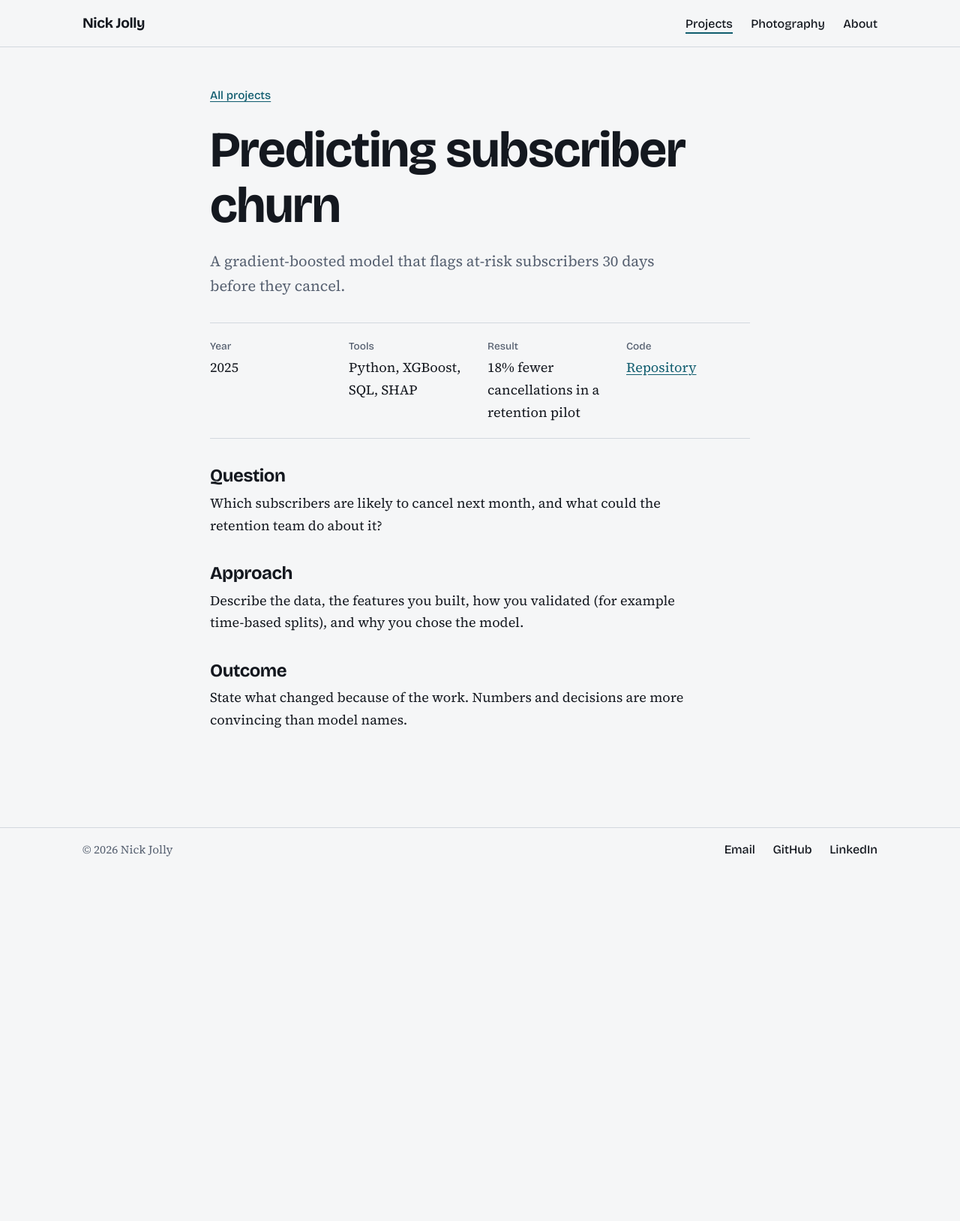
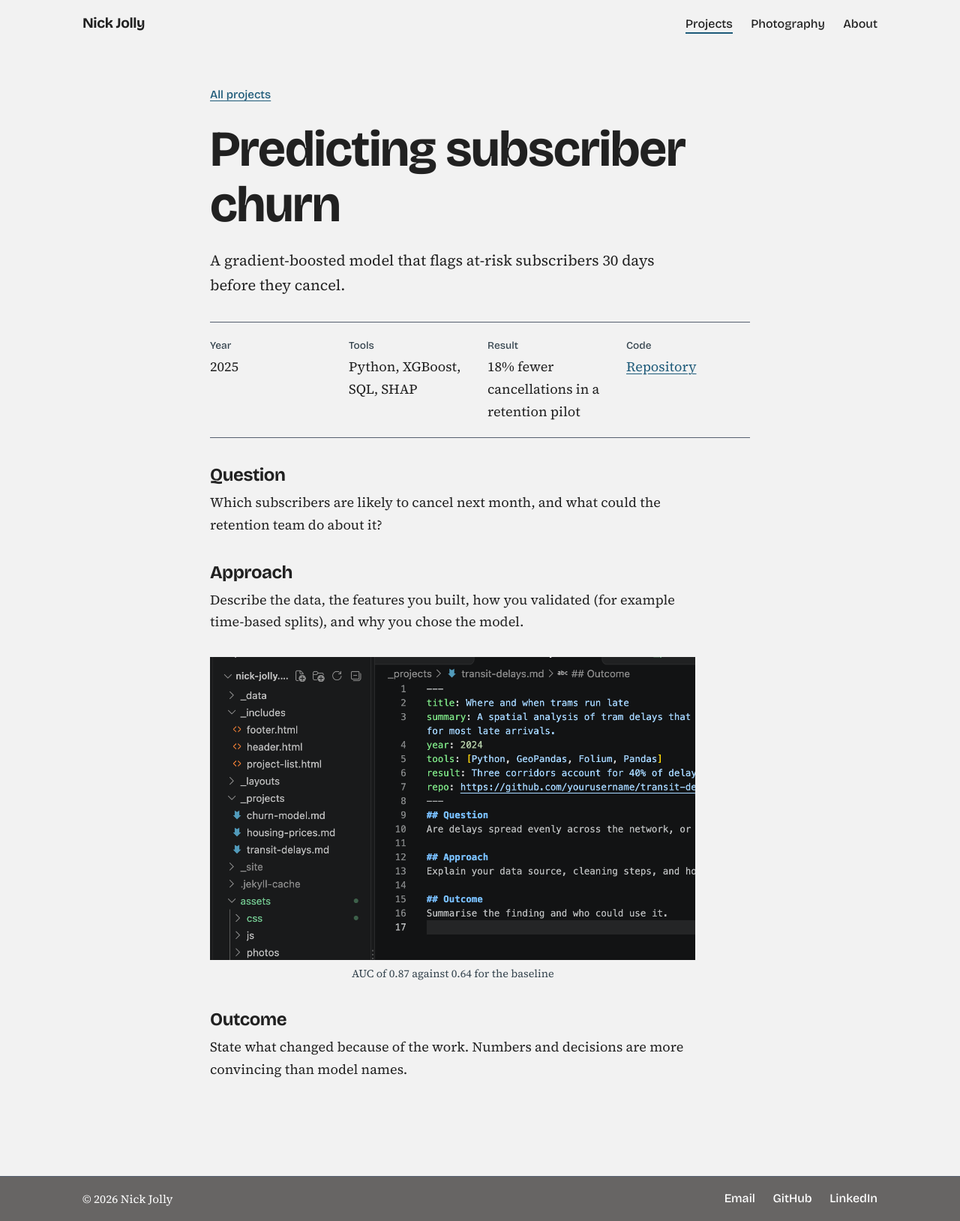
Before and after one commit to nick-jolly/nick-jolly.github.io, a Jekyll site: the page built from _projects/churn-model.md, in a window 1280 px wide. Shown: the whole page at 75% size. Built offline with Jekyll 4.4.1, drawn with Linux system fonts in a browser that asks for light colours; before the commit the page ends 1162 px from its top, so only the background shows below that.

Commit message:
styling improvements

```diff
--- a/_config.yml
+++ b/_config.yml
@@ -7,8 +7,8 @@
 url: ""
 
 social:
-  github: yourusername
-  linkedin: yourusername
+  github: nick-jolly
+  linkedin: njolly
 
 collections:
   projects:
--- /dev/null
+++ b/_includes/figure.html
@@ -0,0 +1,4 @@
+<figure>
+  <img src="{{ include.src | relative_url }}" alt="{{ include.alt }}" loading="lazy">
+  {% if include.caption %}<figcaption>{{ include.caption }}</figcaption>{% endif %}
+</figure>
--- a/_projects/churn-model.md
+++ b/_projects/churn-model.md
@@ -12,5 +12,7 @@
 ## Approach
 Describe the data, the features you built, how you validated (for example time-based splits), and why you chose the model.
 
+{% include figure.html src="/assets/projects/churn-model/image-01.png" alt="ROC curve, model vs baseline" caption="AUC of 0.87 against 0.64 for the baseline" %}
+
 ## Outcome
 State what changed because of the work. Numbers and decisions are more convincing than model names.
--- a/assets/css/main.css
+++ b/assets/css/main.css
@@ -1,16 +1,23 @@
 :root {
-  --bg: #f5f6f7;
-  --ink: #14181f;
-  --muted: #566070;
-  --rule: #d3d8de;
-  --accent: #0f5c6e;
+  --bg: #f2f2f2;
+  --ink: #212121;
+  --muted: #36454F;
+  --rule: #566070;
+  --accent: #1d5a79;
   --accent-ink: #ffffff;
   --head: "Bricolage Grotesque", "Helvetica Neue", Arial, sans-serif;
   --body: "Source Serif 4", Georgia, "Times New Roman", serif;
 }
-@media (prefers-color-scheme: dark) {
-  :root { --bg: #11151a; --ink: #eceff2; --muted: #98a3b1; --rule: #2a323c; --accent: #6cc3d5; --accent-ink: #11151a; }
-}
+/* @media (prefers-color-scheme: dark) {
+  :root {
+    --bg: #11151a;
+    --ink: #212121;
+    --muted: #36454F;
+    --rule: #566070;
+    --accent: #1d5a79;
+    --accent-ink: #ffffff;
+  }
+} */
 *, *::before, *::after { box-sizing: border-box; }
 html { scroll-behavior: smooth; }
 body { margin: 0; background: var(--bg); color: var(--ink); font: 1.125rem/1.65 var(--body); -webkit-font-smoothing: antialiased; }
@@ -22,14 +29,14 @@
 h2 { font-size: 1.5rem; font-weight: 700; }
 .wrap { max-width: 1100px; margin-inline: auto; padding-inline: 1.25rem; }
 .narrow { max-width: 760px; }
-.lede { font-size: 1.25rem; color: var(--muted); max-width: 60ch; margin: 1.25rem 0 0; }
+.lede { font-size: 1.25rem; color: var(--muted); max-width: 60ch; margin: 1.25rem 0 0; color: #212121; }
 
-.site-header { border-bottom: 1px solid var(--rule); }
+/* .site-header { border-bottom: 1px solid var(--rule); } */
 .bar { display: flex; justify-content: space-between; align-items: center; gap: 1rem; flex-wrap: wrap; padding-block: 1rem; }
 .brand { font-size: 1.2rem; font-weight: 700; color: var(--ink); text-decoration: none; }
 .site-header nav a, .site-footer a { font-family: var(--head); font-weight: 500; font-size: 1rem; color: var(--ink); text-decoration: none; margin-left: 1.25rem; padding-bottom: 2px; }
-.site-header nav a:hover, .site-footer a:hover { color: var(--accent); }
 .site-header nav a[aria-current="page"] { border-bottom: 2px solid var(--accent); }
+.site-header nav a:hover { border-bottom: 1px solid var(--accent); }
 
 .hero {
   padding-block: clamp(3rem, 10vw, 7rem) 2rem;
@@ -45,7 +52,7 @@
 }
 .hero h1 { max-width: 14ch; }
 .page-head { padding-block: 3rem 1.5rem; }
-.block { padding-block: 2.5rem; }
+.block { padding-block: 2.5rem; background-color: #ece0d9; }
 .block-head { display: flex; justify-content: space-between; align-items: baseline; margin-bottom: .5rem; font-family: var(--head); }
 
 .project-list { list-style: none; margin: 0; padding: 0; }
@@ -89,6 +96,10 @@
 .prose { max-width: 68ch; }
 .prose h2 { margin-top: 2.25rem; margin-bottom: .5rem; }
 .prose p, .prose li { margin: 0 0 1rem; }
+.prose figure { margin: 2rem 0; }
+.prose figcaption { font-size: .9rem; color: var(--muted); margin-top: .4rem; text-align: center; }
 
-.site-footer { border-top: 1px solid var(--rule); margin-top: 3rem; color: var(--muted); font-size: .95rem; }
+.site-footer { border-top: 1px solid var(--rule); margin-top: 3rem; color: var(--accent-ink); font-size: .95rem; background-color: #676564; }
+.site-footer a {color: var(--accent-ink)}
+.site-footer a:hover {color: var(--accent-ink); border-bottom: 1px solid var(--accent-ink); }
 @media (prefers-reduced-motion: reduce) { html { scroll-behavior: auto; } * { transition: none !important; animation: none !important; } }
```
Also changed, not shown: assets/css/colour_palette.txt (added, +15 -0 lines), assets/projects/churn-model/image-01.png (added).
